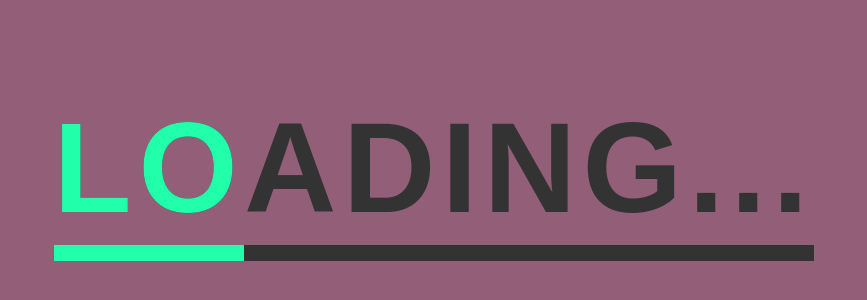
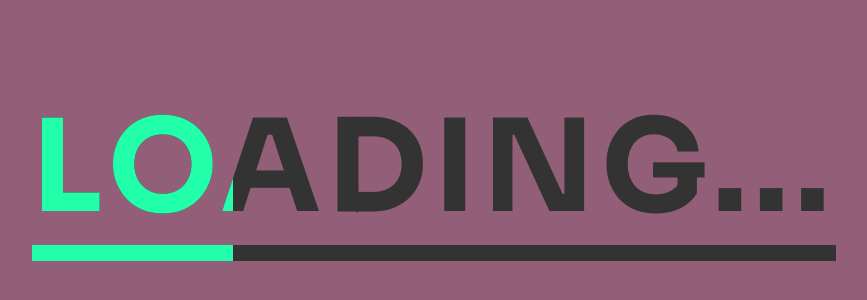
Before and after one commit to andremfdev/30diasDeCSS-Challenge, a plain HTML site: page Desafios/dia-13/index.html in a window 1280 px wide. Shown: the part 224-524 px from the top of the page, without its empty margins (206-1073 px from the left). Drawn offline with Linux system fonts and the light colour scheme.

Commit message:
Update style.css

```diff
--- a/Desafios/dia-13/style.css
+++ b/Desafios/dia-13/style.css
@@ -1,7 +1,7 @@
 * {
   margin: 0;
   padding: 0;
-  font-family: "Poppins", sans-serif;
+  font-family: 'Sora', sans-serif;
   box-sizing: border-box;
 }
 
```
